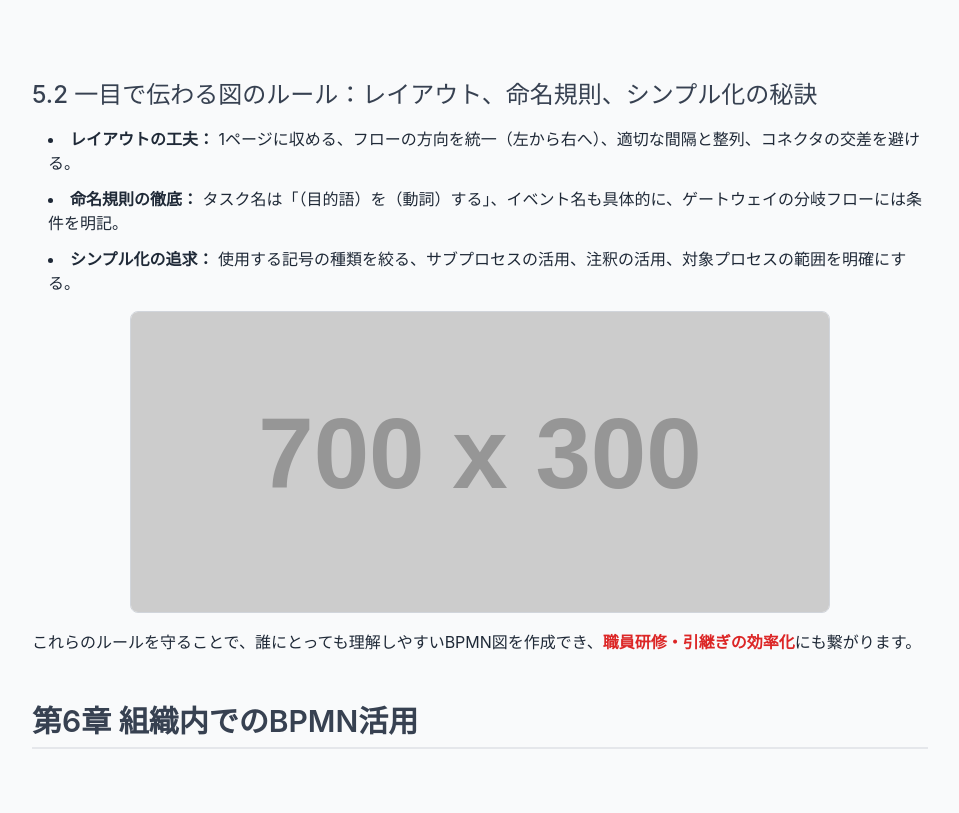
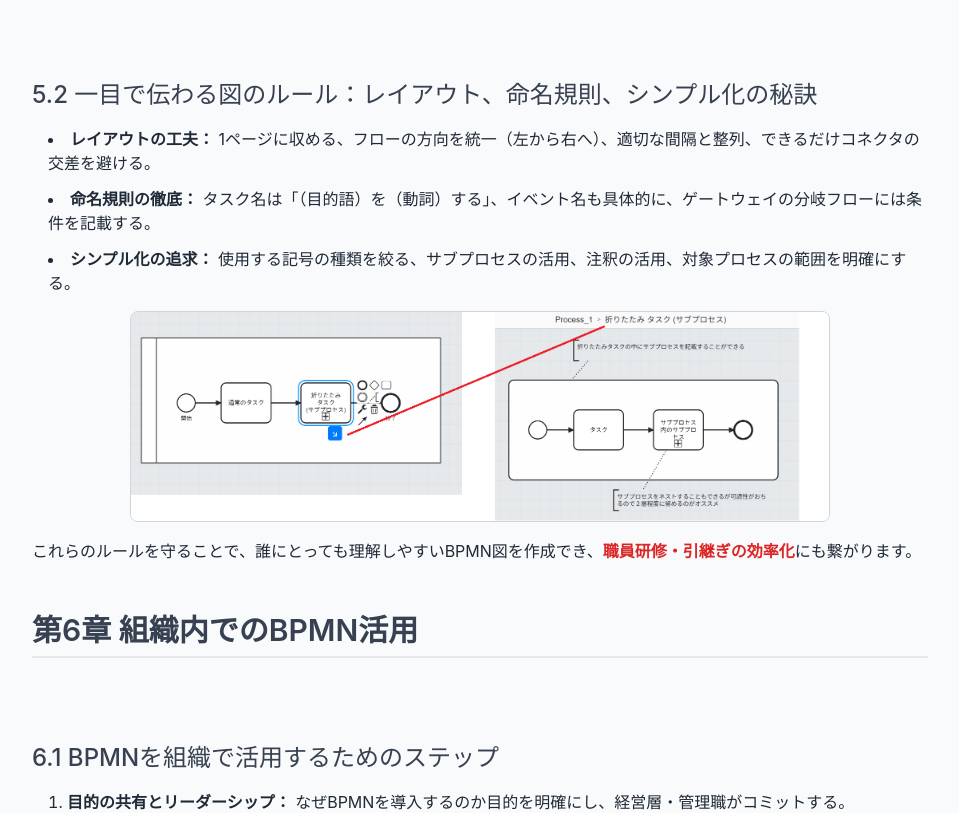
Before and after one commit to masapico/flow-canvas, a plain HTML site: page learn-bpmn.html in a window 1280 px wide. Shown: the part 7620-8433 px from the top of the page, without its empty margins (320-1279 px from the left). Drawn offline with Linux system fonts and the light colour scheme; placeholder pictures from the web are drawn by us.

Commit message:
5.2 追加

```diff
--- a/learn-bpmn.html
+++ b/learn-bpmn.html
@@ -698,11 +698,13 @@
                 申請書、本人確認書類、住民記録システム、住基ネットCS
               </li>
             </ul>
+            <a href="./images/4.2.png" target="_blank">
               <img
                 src="./images/4.2.png"
                 alt="BPMN図：住民票交付申請プロセス"
                 class="bpmn-diagram my-4"
               />
+            </a>
             <p class="mt-2 leading-relaxed">
               この図により、申請から交付までの流れ、担当者の役割、必要な条件判断などが明確になり、<strong
                 class="text-red-600"
@@ -759,22 +761,24 @@
             <ul class="list-disc list-inside mt-4 space-y-3 pl-4">
               <li>
                 <strong>レイアウトの工夫：</strong>
-                1ページに収める、フローの方向を統一（左から右へ）、適切な間隔と整列、コネクタの交差を避ける。
+                1ページに収める、フローの方向を統一（左から右へ）、適切な間隔と整列、できるだけコネクタの交差を避ける。
               </li>
               <li>
                 <strong>命名規則の徹底：</strong>
-                タスク名は「（目的語）を（動詞）する」、イベント名も具体的に、ゲートウェイの分岐フローには条件を明記。
+                タスク名は「（目的語）を（動詞）する」、イベント名も具体的に、ゲートウェイの分岐フローには条件を記載する。
               </li>
               <li>
                 <strong>シンプル化の追求：</strong>
                 使用する記号の種類を絞る、サブプロセスの活用、注釈の活用、対象プロセスの範囲を明確にする。
               </li>
             </ul>
+            <a href="./images/5.2.png" target="_blank">
               <img
-              src="https://placehold.co/700x300/EBF4FF/000000?text=%E5%88%86%E3%81%8B%E3%82%8A%E3%82%84%E3%81%99%E3%81%84BPMN%E5%9B%B3%E3%81%AE%E3%83%9D%E3%82%A4%E3%83%B3%E3%83%88"
-              alt="分かりやすいBPMN図のポイント"
+                src="./images/5.2.png"
+                alt="サブプロセスの紹介"
                 class="bpmn-diagram my-4"
               />
+            </a>
             <p class="mt-2 leading-relaxed">
               これらのルールを守ることで、誰にとっても理解しやすいBPMN図を作成でき、<strong
                 class="text-red-600"
```
Also changed, not shown: images/5.2.png (added). Lines whose indentation alone changed are shown as unchanged.
